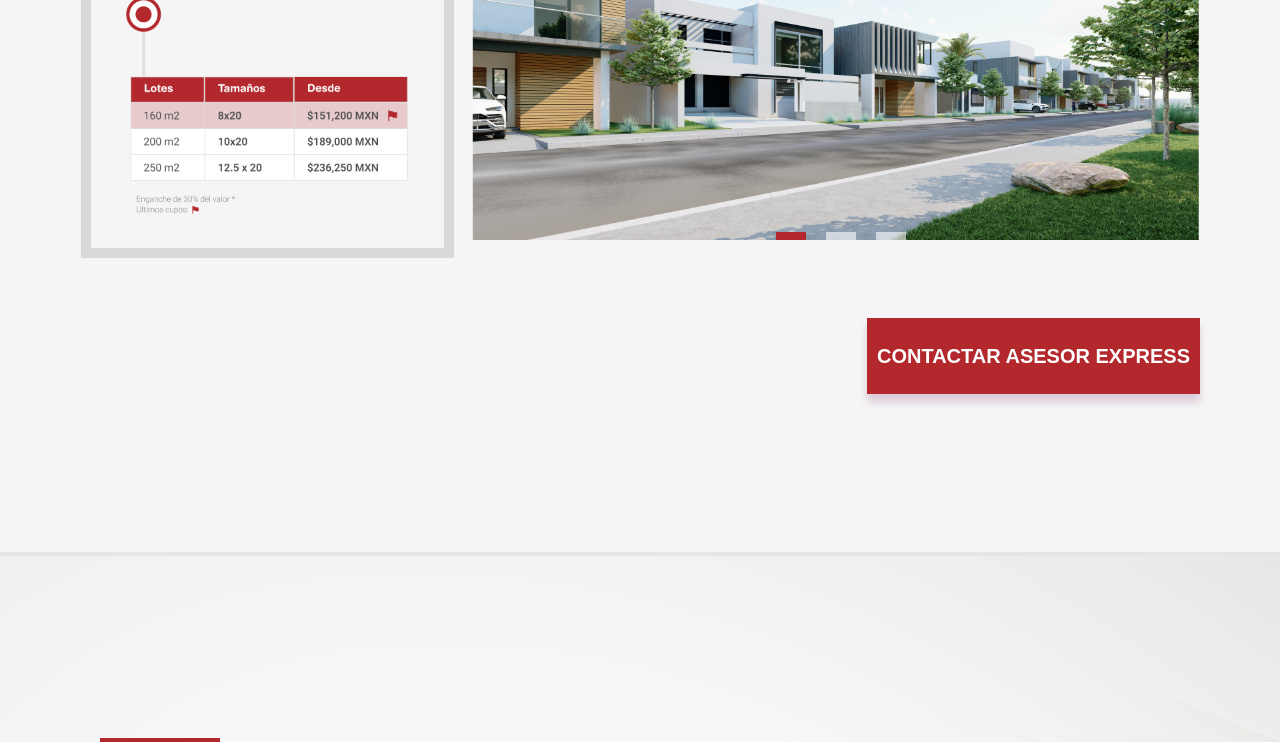
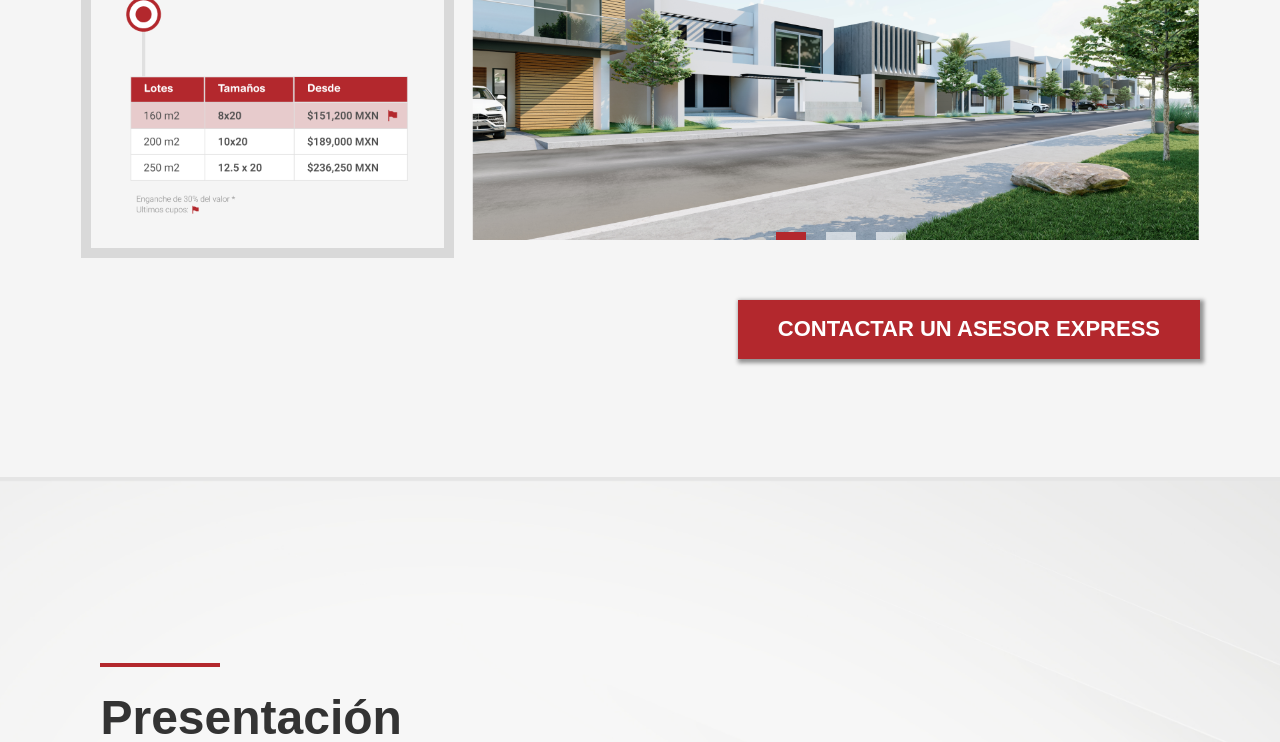
Before and after one commit to Lilmarin/Ciudadlaencantada, a React (Create React App) app: page / in a window 1280 px wide. Shown: the part 6362-7104 px from the top of the page. Built offline with nearby package versions, Linux system fonts and the light colour scheme.

Commit message:
boton terrenos

```diff
--- a/src/Sections/Contacto/Contacto.scss
+++ b/src/Sections/Contacto/Contacto.scss
@@ -1,15 +1,14 @@
-.Section-Contacto{
+
     .button-contacto{
         background-color: #B3282D;
         text-transform: uppercase;
         width: auto;
-        font-weight: 500;
+        font-weight: 600;
         max-width: 100%;
         padding: 15px 40px 15px;
         color: white;
         font-size: 22px;
         border: none;
-        border-radius: 3px;
         box-shadow: 2px 2px 4px 2px rgba(0, 0, 0, 0.4);
         display: flex;
         align-items: center;
@@ -20,5 +19,7 @@
         cursor: pointer;
        border: 1px solid black;
     }
+    &.derecha{
+      margin: 1em 0 0 auto;
+    }
   }
-}
--- a/src/Sections/Tamanosterrenos/Tamanosterrenos.js
+++ b/src/Sections/Tamanosterrenos/Tamanosterrenos.js
@@ -1,4 +1,7 @@
 import React, { useState, useEffect } from "react";
+import FormContacto from "../../Components/FormularioContacto/FormContacto";
+import "../Contacto/Contacto.scss";
+
 import "./Tamanosterrenos.scss";
 import {
   Backgroundbigcontainer,
@@ -13,6 +16,12 @@ import "slick-carousel/slick/slick.css";
 import "slick-carousel/slick/slick-theme.css";
 
 const Tamanosterrenos = () => {
+  const [showPopup, setShowPopup] = useState(false);
+
+  function togglePopup() {
+    setShowPopup(!showPopup);
+  }
+
   // const [currentSlide, setCurrentSlide] = React.useState(0);
 
   const [currentSlide, setCurrentSlide] = useState(0);
@@ -108,17 +117,18 @@ const Tamanosterrenos = () => {
             </Slider>
           </Grid>
         </Grid>
-        <BtnRed varmargin="40px 0px 40px auto" varmarginm="40px auto">
-          <Montserrat
-            varweight="600"
-            fontsize="20px"
-            fontsizem="14px"
-            varmargin="20px auto"
-            varcolor="#ffffff"
-          >
-            CONTACTAR ASESOR EXPRESS
-          </Montserrat>
-        </BtnRed>
+        <button
+          className="button-contacto derecha"
+          onClick={togglePopup}
+        >
+          Contactar un asesor express
+        </button>
+        {showPopup && (
+          <FormContacto
+            closePopup={togglePopup}
+          />
+        )}
+
       </Containeramenidades>
     </Backgroundbigcontainer>
   );
```
